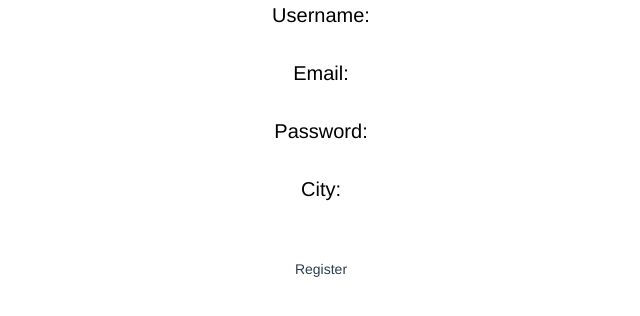
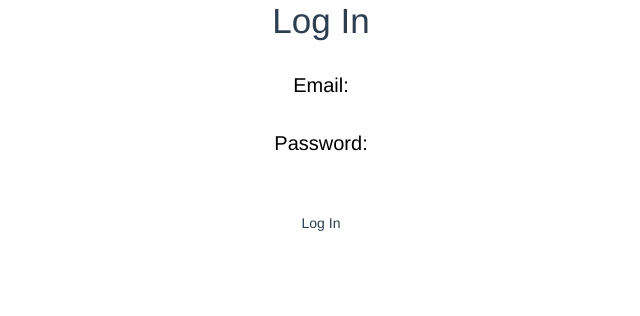
Before and after one commit to FoodSharingGram/foodstagram-client, a Vue app: page /#/login in a window 1280 px wide. Shown: the top 316 px of the page, without its empty margins (319-959 px from the left). Built offline with nearby package versions, Linux system fonts and the light colour scheme; sample sign-in values are in the browser's storage.

Commit message:
added a working UI for Logging In

```diff
--- a/src/components/LoginForm.vue
+++ b/src/components/LoginForm.vue
@@ -1,12 +1,59 @@
 <!-- HTML -->
 
 <template>
-
+<div id="LogInForm">
+    <h1>Log In</h1><br>
+    <form style="text-align:center">
+        <label style="font-size:20px; color:black;">Email:</label> <br>
+        <input v-model="email" type="email" style="max-width:400px;"> <br>
+        <label style="font-size:20px; color:black;">Password:</label><br>
+        <input v-model="password" type="password" style="max-width:400px;"> <br>
+        <br>
+        <a class="waves-effect waves-light btn" id="login" @click="postLogin">Log In</a>
+    </form>
+</div>
 </template>
 
 <!-- JAVASCRIPT -->
 <script>
+import axios from 'axios';
+import { log } from 'util';
+import swal from 'sweetalert';
+
 export default {
+
+    data() {
+        return {
+            email: '',
+            password: ''
+        }
+    },
+
+    methods: {
+        postLogin () {
+            console.log('you are in')
+            let email = this.email
+            let password = this.password;
+
+        axios.post('http://localhost:3000/users/login', {
+                email: email,
+                password: password,
+                })
+            //use arrow function
+            .then(({data}) => {
+                // console.log(data.user._id)
+                localStorage.setItem('token',data.token)
+                localStorage.setItem('userid',data.user._id)
+                console.log("Redirecting to Home")
+                this.$router.push('/')
+                swal("Welcome!","Welcome to FoodStaGram", "success")
+            })
+            .catch((err) => {
+                swal("Whoops!", "Invalid Email or Password", "warning")
+                console.log(err);
+            });
+        }
+    }
 
 }
 </script>
--- a/src/views/Login.vue
+++ b/src/views/Login.vue
@@ -1,17 +1,14 @@
 <template>
 <div>
-    <RegisterForm> </RegisterForm>
     <LoginForm> </LoginForm>
 </div>
 </template>
 
 <script>
 //import component first
-import RegisterForm from '@/components/RegisterForm.vue'
 import LoginForm from '@/components/LoginForm.vue'
 export default {
     components: {
-        RegisterForm,
         LoginForm
     }
 }
```
